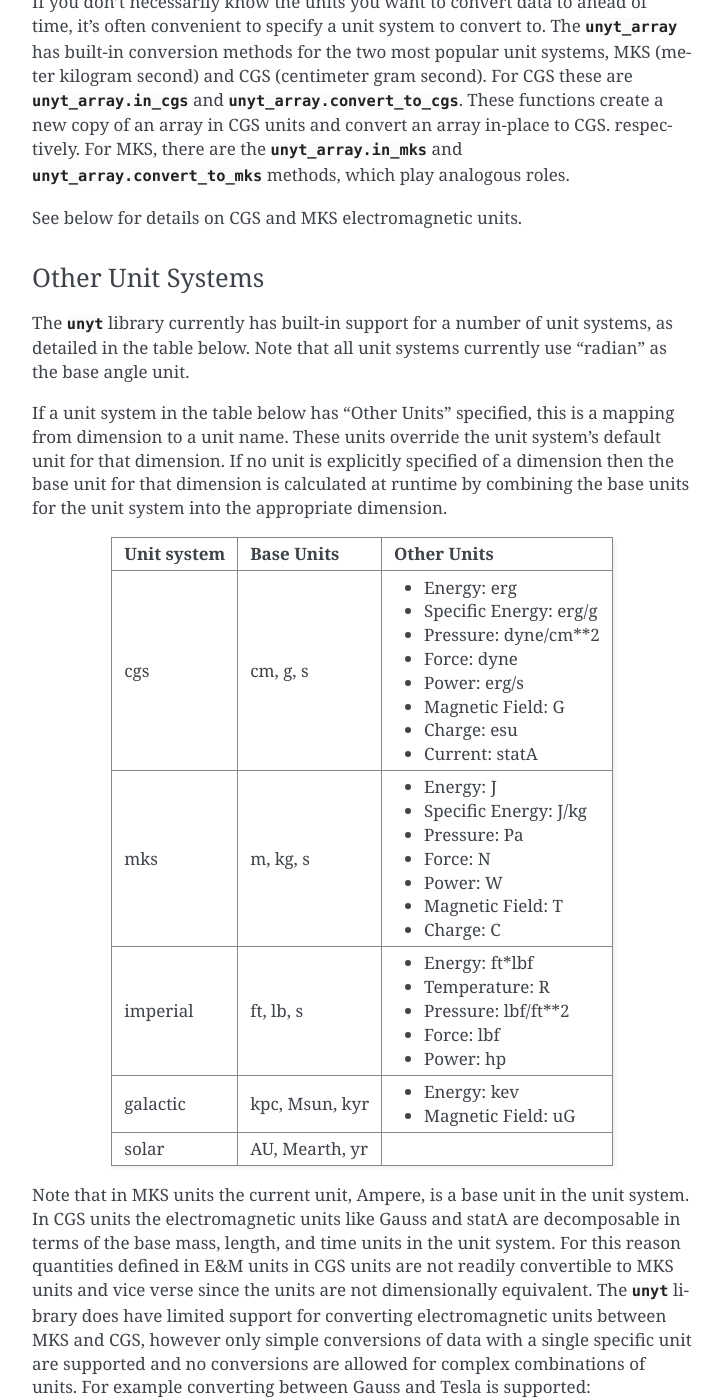
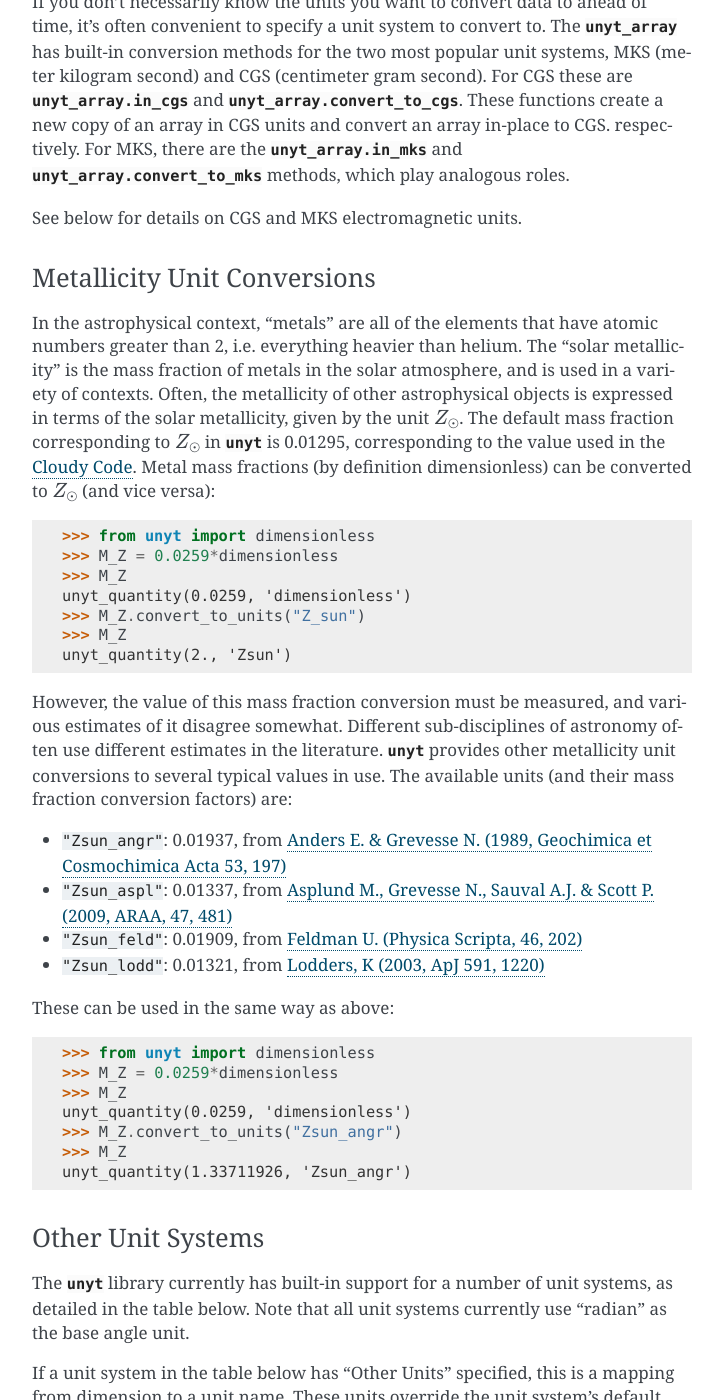
Before and after one commit to yt-project/unyt, a Sphinx documentation site: the page built from docs/usage.rst, in a window 1280 px wide and 1400 px high, scrolled down 9113 px. Shown: the whole window, without its empty margins (388-1111 px from the left). Built offline with Sphinx 7.4.7, drawn with Linux system fonts in a browser that asks for light colours; pages that are not in the unit, such as notebooks, are missing from menus; the version number could not be read and is left out; some of the changed text lies outside the part shown.

Commit message:
Add docs

```diff
--- a/docs/usage.rst
+++ b/docs/usage.rst
@@ -434,6 +434,48 @@
 and :meth:`unyt_array.convert_to_mks <unyt.array.unyt_array.convert_to_mks>` methods, which play analogous roles.
 
 See below for details on CGS and MKS electromagnetic units.
+
+Metallicity Unit Conversions
+----------------------------
+
+In the astrophysical context, "metals" are all of the elements that have atomic
+numbers greater than 2, i.e. everything heavier than helium. The "solar metallicity"
+is the mass fraction of metals in the solar atmosphere, and is used in a variety
+of contexts. Often, the metallicity of other astrophysical objects is expressed
+in terms of the solar metallicity, given by the unit :math:`Z_\odot`. The default
+mass fraction corresponding to :math:`Z_\odot` in :mod:`unyt` is 0.01295, corresponding
+to the value used in the `Cloudy Code <https://gitlab.nublado.org/cloudy/cloudy/-/wikis/home>`_.
+Metal mass fractions (by definition dimensionless) can be converted to :math:`Z_\odot`
+(and vice versa):
+
+  >>> from unyt import dimensionless
+  >>> M_Z = 0.0259*dimensionless
+  >>> M_Z
+  unyt_quantity(0.0259, 'dimensionless')
+  >>> M_Z.convert_to_units("Z_sun")
+  >>> M_Z
+  unyt_quantity(2., 'Zsun')
+
+However, the value of this mass fraction conversion must be measured, and various
+estimates of it disagree somewhat. Different sub-disciplines of astronomy often
+use different estimates in the literature. :mod:`unyt` provides other metallicity
+unit conversions to several typical values in use. The available units (and their
+mass fraction conversion factors) are:
+
+* ``"Zsun_angr"``: 0.01937, from `Anders E. & Grevesse N. (1989, Geochimica et Cosmochimica Acta 53, 197) <https://ui.adsabs.harvard.edu/abs/1989GeCoA..53..197A/abstract>`_
+* ``"Zsun_aspl"``: 0.01337, from `Asplund M., Grevesse N., Sauval A.J. & Scott P. (2009, ARAA, 47, 481) <https://ui.adsabs.harvard.edu/abs/2009ARA&A..47..481A/abstract>`_
+* ``"Zsun_feld"``: 0.01909, from `Feldman U. (Physica Scripta, 46, 202) <https://ui.adsabs.harvard.edu/abs/1992PhyS...46..202F/abstract>`_
+* ``"Zsun_lodd"``: 0.01321, from `Lodders, K (2003, ApJ 591, 1220) <https://ui.adsabs.harvard.edu/abs/2003ApJ...591.1220L/abstract>`_
+
+These can be used in the same way as above:
+
+  >>> from unyt import dimensionless
+  >>> M_Z = 0.0259*dimensionless
+  >>> M_Z
+  unyt_quantity(0.0259, 'dimensionless')
+  >>> M_Z.convert_to_units("Zsun_angr")
+  >>> M_Z
+  unyt_quantity(1.33711926, 'Zsun_angr')
 
 Other Unit Systems
 ------------------
```
